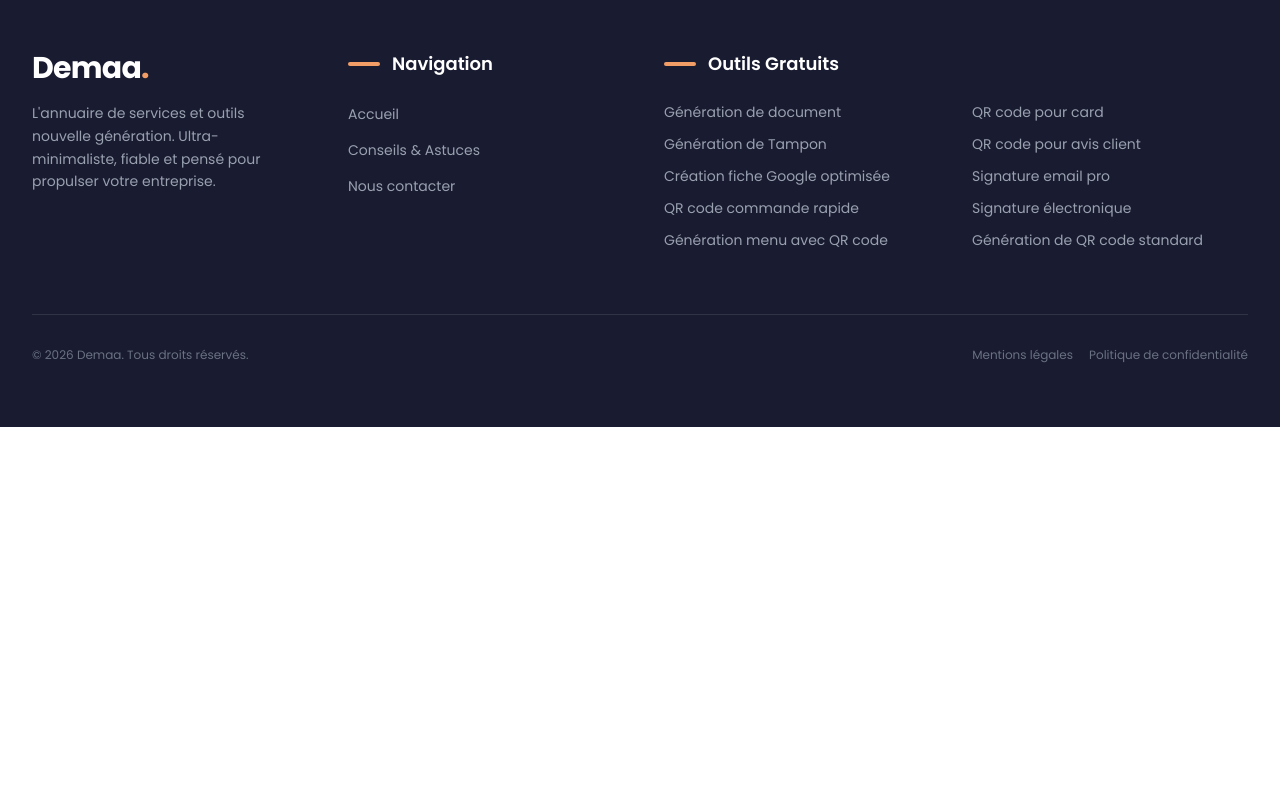
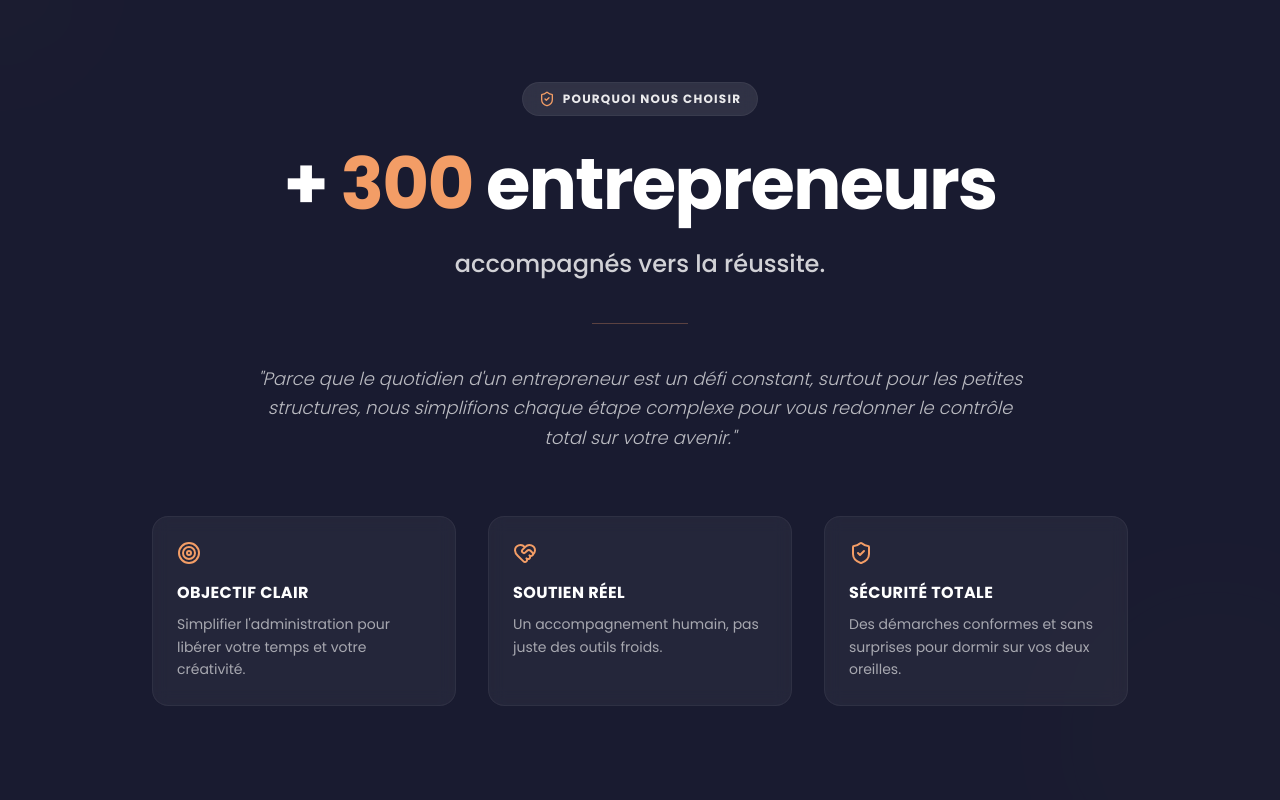
Before and after one commit to teamdemaa/demaa.fr, a Next.js app: page / in a window 1280 px wide. Shown: the part 1380-2180 px from the top of the page. Before the commit the page ends 1807 px from the top, so only its background shows below. Built offline with nearby package versions, Linux system fonts and the light colour scheme.

Commit message:
UI: Added premium Social Proof section with +300 entrepreneurs metric

```diff
--- a/src/app/page.tsx
+++ b/src/app/page.tsx
@@ -1,6 +1,7 @@
 import { getServices } from "@/lib/data";
 import Navbar from "@/components/Navbar";
 import HomeClient from "@/components/HomeClient";
+import SocialProof from "@/components/SocialProof";
 
 export default async function Home() {
   const services = await getServices();
@@ -11,6 +12,7 @@ export default async function Home() {
       <Navbar />
       <main className="flex-1 w-full bg-background">
         <HomeClient services={services} allTags={allCategories} />
+        <SocialProof />
       </main>
     </>
   );
--- /dev/null
+++ b/src/components/SocialProof.tsx
@@ -0,0 +1,52 @@
+import { ShieldCheck, Target, HeartHandshake } from "lucide-react";
+
+export default function SocialProof() {
+  return (
+    <section className="w-full py-16 md:py-24 bg-brand-blue text-white overflow-hidden relative">
+      {/* Decorative Background Elements */}
+      <div className="absolute top-0 left-0 w-64 h-64 bg-brand-coral/5 rounded-full -translate-x-1/2 -translate-y-1/2 blur-3xl opacity-20" />
+      <div className="absolute bottom-0 right-0 w-96 h-96 bg-brand-coral/10 rounded-full translate-x-1/3 translate-y-1/3 blur-3xl opacity-10" />
+
+      <div className="max-w-5xl mx-auto px-6 relative z-10">
+        <div className="flex flex-col items-center text-center">
+
+          <div className="inline-flex items-center space-x-2 bg-white/10 px-4 py-2 rounded-full mb-8 backdrop-blur-sm border border-white/5">
+            <ShieldCheck className="w-4 h-4 text-brand-coral" />
+            <span className="text-xs font-bold uppercase tracking-widest text-white/90">Pourquoi nous choisir</span>
+          </div>
+
+          <h2 className="text-5xl md:text-7xl font-bold tracking-tight mb-6">
+            + <span className="text-brand-coral">300</span> entrepreneurs
+          </h2>
+          <p className="text-xl md:text-2xl font-medium text-white/80 max-w-2xl leading-relaxed mb-10">
+            accompagnés vers la réussite.
+          </p>
+
+          <div className="h-px w-24 bg-brand-coral/30 mb-10" />
+
+          <p className="text-base md:text-lg text-white/70 max-w-3xl leading-relaxed font-light italic">
+            "Parce que le quotidien d'un entrepreneur est un défi constant, surtout pour les petites structures, nous simplifions chaque étape complexe pour vous redonner le contrôle total sur votre avenir."
+          </p>
+
+          <div className="grid grid-cols-1 md:grid-cols-3 gap-8 mt-16 w-full text-left">
+            <div className="p-6 rounded-2xl bg-white/5 border border-white/5 backdrop-blur-sm">
+              <Target className="w-6 h-6 text-brand-coral mb-4" />
+              <h4 className="font-bold text-base mb-2 uppercase tracking-wide">Objectif Clair</h4>
+              <p className="text-sm text-white/60 leading-relaxed">Simplifier l'administration pour libérer votre temps et votre créativité.</p>
+            </div>
+            <div className="p-6 rounded-2xl bg-white/5 border border-white/5 backdrop-blur-sm">
+              <HeartHandshake className="w-6 h-6 text-brand-coral mb-4" />
+              <h4 className="font-bold text-base mb-2 uppercase tracking-wide">Soutien Réel</h4>
+              <p className="text-sm text-white/60 leading-relaxed">Un accompagnement humain, pas juste des outils froids.</p>
+            </div>
+            <div className="p-6 rounded-2xl bg-white/5 border border-white/5 backdrop-blur-sm">
+              <ShieldCheck className="w-6 h-6 text-brand-coral mb-4" />
+              <h4 className="font-bold text-base mb-2 uppercase tracking-wide">Sécurité Totale</h4>
+              <p className="text-sm text-white/60 leading-relaxed">Des démarches conformes et sans surprises pour dormir sur vos deux oreilles.</p>
+            </div>
+          </div>
+        </div>
+      </div>
+    </section>
+  );
+}
```
